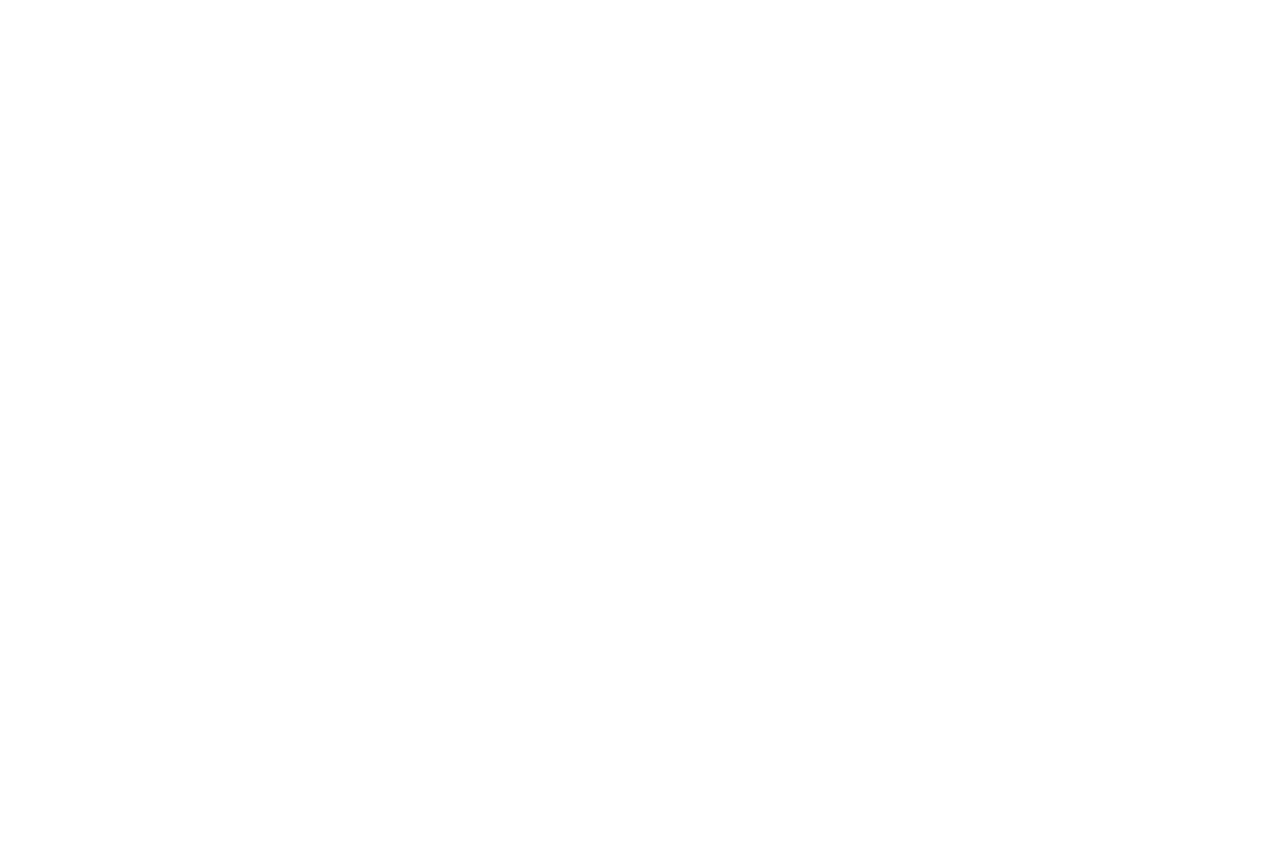
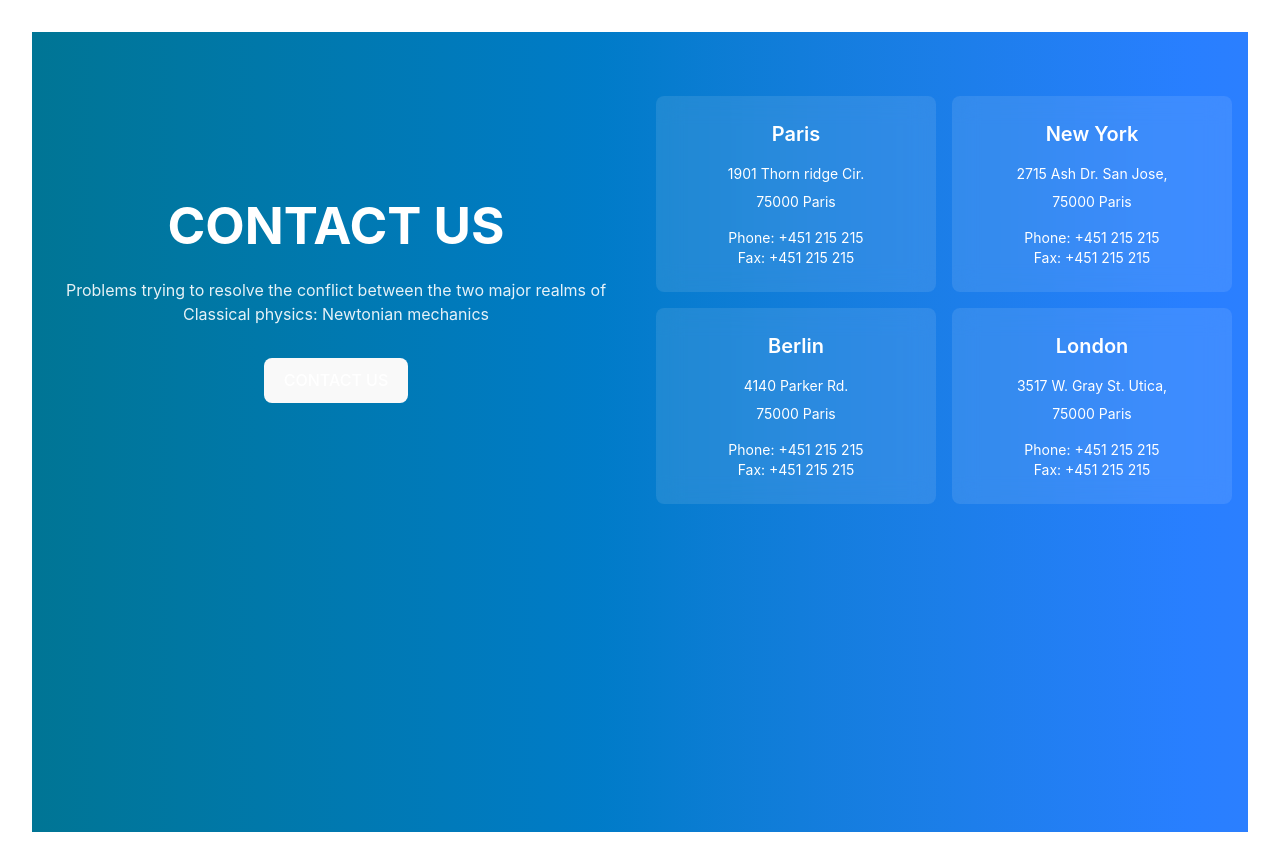
Before and after one commit to Bhraltin/E-Commerce, a React (Vite) app: page /contact in a window 1280 px wide. Before the commit the page ends 800 px from the top, so only its background shows below. Built offline with nearby package versions, Linux system fonts and the light colour scheme.

Commit message:
Add ContactPage

```diff
--- a/src/App.jsx
+++ b/src/App.jsx
@@ -32,7 +32,7 @@ function App() {
     <Route path="blog">
     <Blog/>
     </Route>
-    <Route path="contact">
+    <Route path="/contact">
     <Contact/>
     </Route>
     </Switch>
--- a/src/components/pages/Contact.jsx
+++ b/src/components/pages/Contact.jsx
@@ -1,3 +1,74 @@
-export default function Contact () {
-    return (<div>Contact</div>)
-}
+import React from 'react';
+
+const Contact = () => {
+  const locations = [
+    {
+      city: "Paris",
+      address: "1901 Thorn ridge Cir.",
+      zipCode: "75000 Paris",
+      phone: "+451 215 215",
+      fax: "+451 215 215"
+    },
+    {
+      city: "New York",
+      address: "2715 Ash Dr. San Jose,",
+      zipCode: "75000 Paris",
+      phone: "+451 215 215",
+      fax: "+451 215 215"
+    },
+    {
+      city: "Berlin",
+      address: "4140 Parker Rd.",
+      zipCode: "75000 Paris",
+      phone: "+451 215 215",
+      fax: "+451 215 215"
+    },
+    {
+      city: "London",
+      address: "3517 W. Gray St. Utica,",
+      zipCode: "75000 Paris",
+      phone: "+451 215 215",
+      fax: "+451 215 215"
+    }
+  ];
+
+  return (
+    <div className="min-h-screen bg-gradient-to-r from-cyan-700 to-blue-500">
+      <div className="container mx-auto px-4 py-16">
+        <div className="grid md:grid-cols-2 gap-8 items-center">
+          {/* Left Side - Contact Info */}
+          <div className="text-white space-y-6">
+            <h1 className="text-4xl md:text-5xl font-bold mb-6">CONTACT US</h1>
+            <p className="text-sm md:text-base opacity-90 mb-8">
+              Problems trying to resolve the conflict between
+              the two major realms of Classical physics:
+              Newtonian mechanics
+            </p>
+            <button className="bg-blue-500 hover:bg-blue-600 text-white px-8 py-3 rounded-md transition duration-300">
+              CONTACT US
+            </button>
+          </div>
+
+          {/* Right Side - Location Cards */}
+          <div className="grid grid-cols-1 sm:grid-cols-2 gap-4">
+            {locations.map((location, index) => (
+              <div key={index} className="bg-white/10 backdrop-blur-md p-6 rounded-lg text-white">
+                <h3 className="text-xl font-semibold mb-4">{location.city}</h3>
+                <div className="space-y-2 text-sm">
+                  <p>{location.address}</p>
+                  <p>{location.zipCode}</p>
+                  <div className="pt-2">
+                    <p>Phone: {location.phone}</p>
+                    <p>Fax: {location.fax}</p>
+                  </div>
+                </div>
+              </div>
+            ))}
+          </div>
+        </div>
+      </div>
+    </div>
+  );
+};
+
+export default Contact;
```
